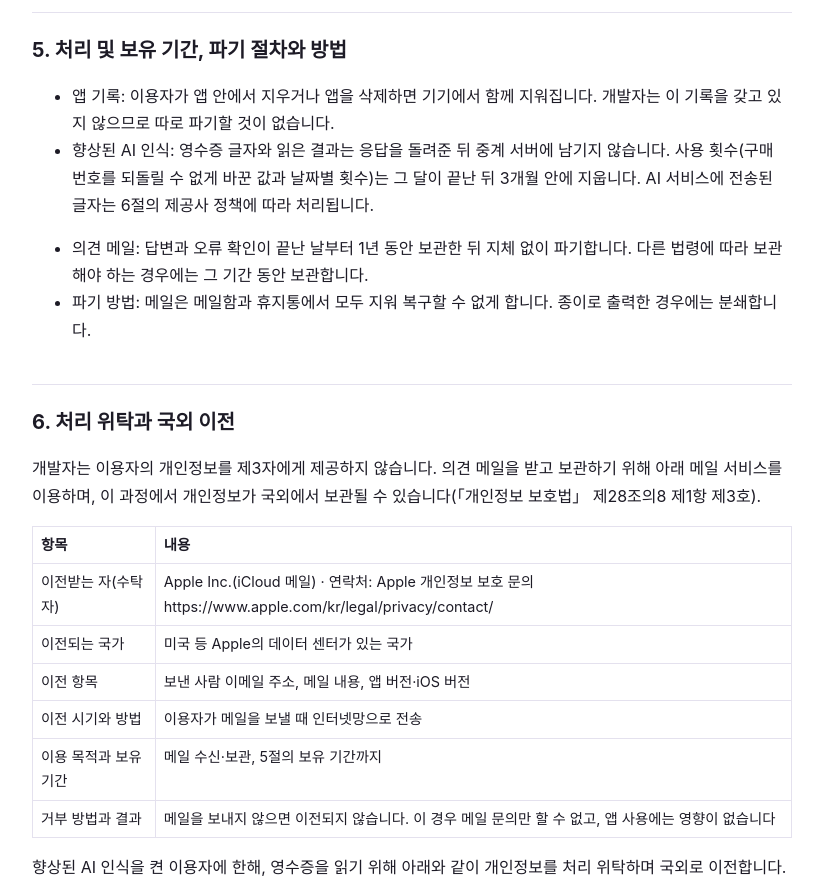
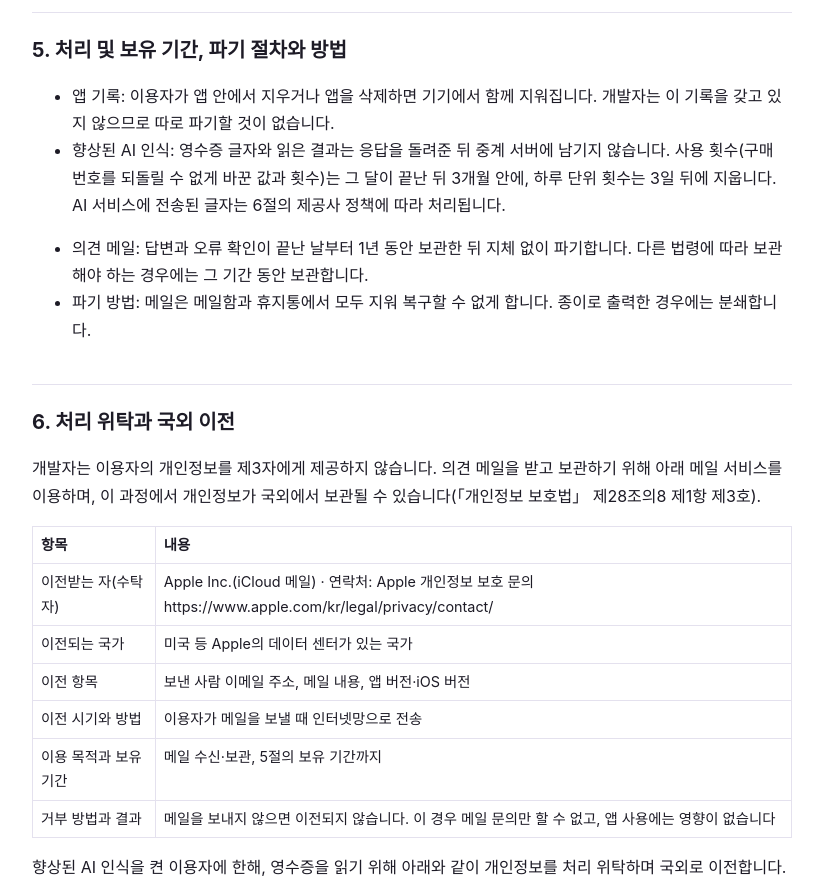
Before and after one commit to tsusuu/supervivo-legal, a plain HTML site: page privacy/index.html in a window 1280 px wide. Shown: the part 1840-2735 px from the top of the page, without its empty margins (228-1051 px from the left). Drawn offline with Linux system fonts and the light colour scheme.

Commit message:
docs: 사용 횟수 보관 기간을 서버 정리 작업과 맞춤
Co-Authored-By: Claude Opus 5.5 <noreply@anthropic.com>

```diff
--- a/privacy/index.html
+++ b/privacy/index.html
@@ -34,7 +34,7 @@ nav { font-size: .9em; color: var(--muted); }
 <p>앱은 해외 결제의 예상 원화 금액과 공휴일 표시를 위해 공개 파일(한국수출입은행 고시 환율, 지난 날짜의 환율, 공휴일 목록)을 GitHub(GitHub, Inc., 미국)에서 내려받습니다. 이때 앱은 이용자의 기록이나 식별 정보를 보내지 않습니다. 다만 인터넷 통신의 특성상 GitHub가 접속한 기기의 IP 주소 등 접속 기록을 처리할 수 있으며, 개발자는 이 접속 기록을 받거나 볼 수 없습니다. GitHub의 처리 방식은 GitHub 개인정보 처리방침을 따릅니다.</p>
 <p>향상된 AI 인식을 켠 경우, 앱은 영수증 글자를 개발자가 운영하는 중계 서버(Cloudflare, Inc. 미국)를 거쳐 AI 서비스(Anthropic, PBC, 미국)로 보냅니다. 중계 서버는 진짜 Supervivo 앱의 요청인지와 Supervivo+ 이용 여부를 확인한 뒤 글자를 넘기며, 요청 내용과 접속 기록을 로그로 남기지 않습니다.</p>
 <h2>5. 처리 및 보유 기간, 파기 절차와 방법</h2>
-<ul><li>앱 기록: 이용자가 앱 안에서 지우거나 앱을 삭제하면 기기에서 함께 지워집니다. 개발자는 이 기록을 갖고 있지 않으므로 따로 파기할 것이 없습니다.</li><li>향상된 AI 인식: 영수증 글자와 읽은 결과는 응답을 돌려준 뒤 중계 서버에 남기지 않습니다. 사용 횟수(구매 번호를 되돌릴 수 없게 바꾼 값과 날짜별 횟수)는 그 달이 끝난 뒤 3개월 안에 지웁니다. AI 서비스에 전송된 글자는 6절의 제공사 정책에 따라 처리됩니다.</li></ul>
+<ul><li>앱 기록: 이용자가 앱 안에서 지우거나 앱을 삭제하면 기기에서 함께 지워집니다. 개발자는 이 기록을 갖고 있지 않으므로 따로 파기할 것이 없습니다.</li><li>향상된 AI 인식: 영수증 글자와 읽은 결과는 응답을 돌려준 뒤 중계 서버에 남기지 않습니다. 사용 횟수(구매 번호를 되돌릴 수 없게 바꾼 값과 횟수)는 그 달이 끝난 뒤 3개월 안에, 하루 단위 횟수는 3일 뒤에 지웁니다. AI 서비스에 전송된 글자는 6절의 제공사 정책에 따라 처리됩니다.</li></ul>
 <ul><li>의견 메일: 답변과 오류 확인이 끝난 날부터 1년 동안 보관한 뒤 지체 없이 파기합니다. 다른 법령에 따라 보관해야 하는 경우에는 그 기간 동안 보관합니다.</li><li>파기 방법: 메일은 메일함과 휴지통에서 모두 지워 복구할 수 없게 합니다. 종이로 출력한 경우에는 분쇄합니다.</li></ul>
 <h2>6. 처리 위탁과 국외 이전</h2>
 <p>개발자는 이용자의 개인정보를 제3자에게 제공하지 않습니다. 의견 메일을 받고 보관하기 위해 아래 메일 서비스를 이용하며, 이 과정에서 개인정보가 국외에서 보관될 수 있습니다(「개인정보 보호법」 제28조의8 제1항 제3호).</p>
```
Also changed, not shown: 1 other file.
